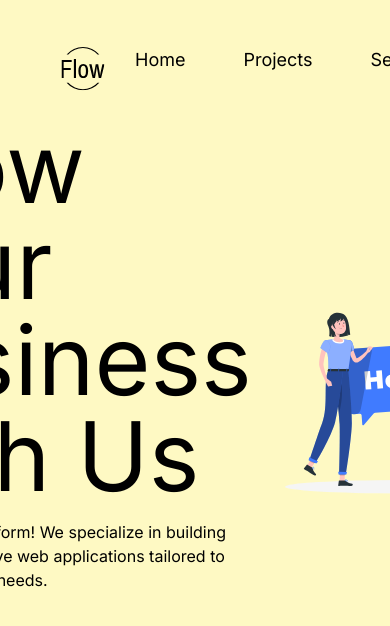
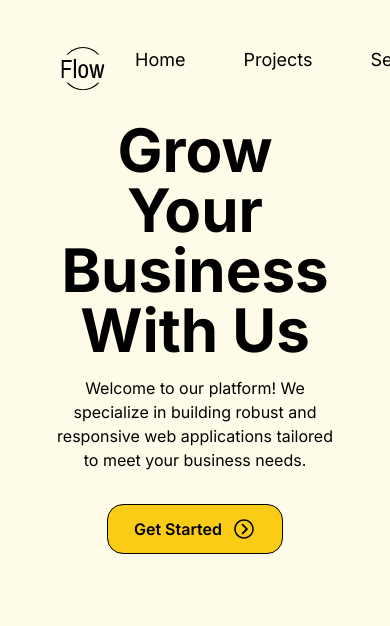
Before and after one commit to kharljhon14/flow, a Next.js app: page / in a window 390 px wide. Shown: the top 626 px of the page. Built offline with nearby package versions, Linux system fonts and the light colour scheme.

Commit message:
hero page responsive

```diff
--- a/package.json
+++ b/package.json
@@ -14,6 +14,7 @@
     "next": "14.0.1",
     "react": "^18",
     "react-dom": "^18",
+    "react-icons": "^4.11.0",
     "tailwind-merge": "^2.0.0"
   },
   "devDependencies": {
--- a/src/app/page.tsx
+++ b/src/app/page.tsx
@@ -5,7 +5,7 @@ import Image from 'next/image';
 
 export default function Home() {
   return (
-    <main className="bg-yellow-100 min-h-screen">
+    <main className="bg-yellow-50 min-h-screen">
       <Header />
       <HeroSection />
     </main>
--- a/src/components/Button.tsx
+++ b/src/components/Button.tsx
@@ -8,7 +8,7 @@ const buttonVarinats = cva(
     variants: {
       variant: {
         default: 'bg-black text-white hover:bg-black/90',
-        secondary: 'bg-yellow-400 border border-black hover:bg-yellow-400/90',
+        secondary: 'bg-yellow-400 border border-black hover:bg-yellow-400/70',
         outline: 'border border-2 border-black hover:bg-black hover:text-white ',
       },
     },
--- a/src/features/sections/hero-section/HeroSection.tsx
+++ b/src/features/sections/hero-section/HeroSection.tsx
@@ -1,25 +1,40 @@
 import Button from '@/components/Button';
 import Image from 'next/image';
+import { IoIosArrowDropright } from 'react-icons/io';
 
 export default function HeroSection() {
   return (
-    <div className="flex items-center justify-center mx-12">
-      <div className="space-y-4">
-        <h1 className=" text-8xl">
+    <div className="flex items-center justify-between lg:mr-12 lg:ml-24 mx-12">
+      <div className="flex justify-center lg:w-1/2 flex-col items-center lg:items-start">
+        <div className="space-y-4 text-center lg:text-left">
+          <h1 className="lg:text-8xl text-6xl font-bold">
             Grow Your <span className="block">Business With Us</span>
           </h1>
-        <p className=" text-md">
-          Welcome to our platform! We specialize in building robust and responsive web applications
-          tailored to meet your business needs.
+          <p className="text-md text-center lg:text-left">
+            Welcome to our platform! We specialize in building robust and responsive web
+            applications tailored to meet your business needs.
           </p>
-        <Button variant="secondary">Get Started</Button>
         </div>
+        <div className="mt-8">
+          <Button
+            variant="secondary"
+            className=" w-44"
+          >
+            <div className="flex items-center justify-evenly w-full ">
+              <span className="font-semibold">Get Started</span>
+              <IoIosArrowDropright size={24} />
+            </div>
+          </Button>
+        </div>
+      </div>
+      <div className="w-1/2 hidden lg:block">
         <Image
-        width={700}
-        height={700}
+          width={800}
+          height={800}
           src="/art/hero-art.svg"
           alt="Hero header art"
         />
       </div>
+    </div>
   );
 }
```
Also changed, not shown: 1 other file (tests, documents, lock files or other folders). Lines whose indentation alone changed are shown as unchanged.
